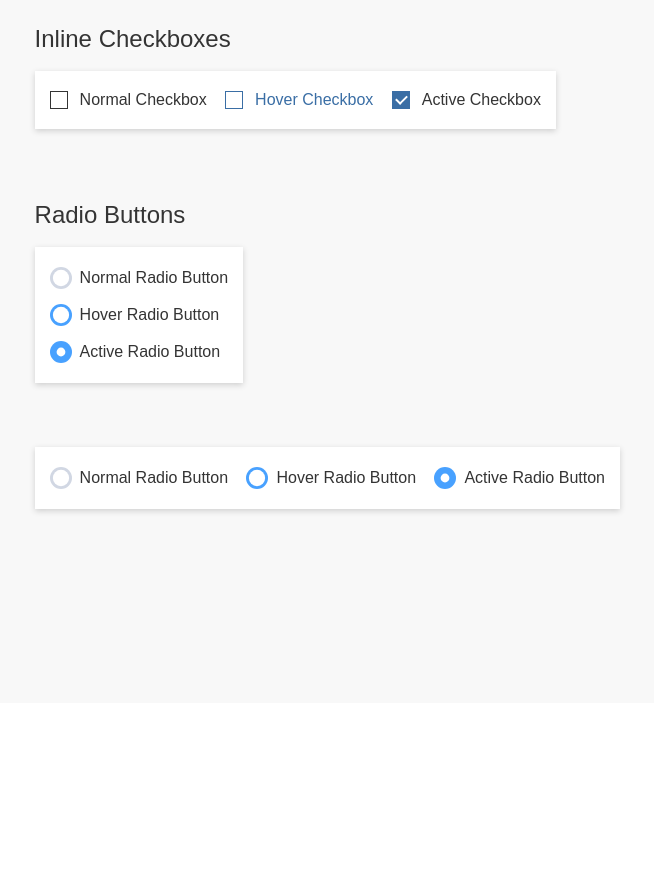
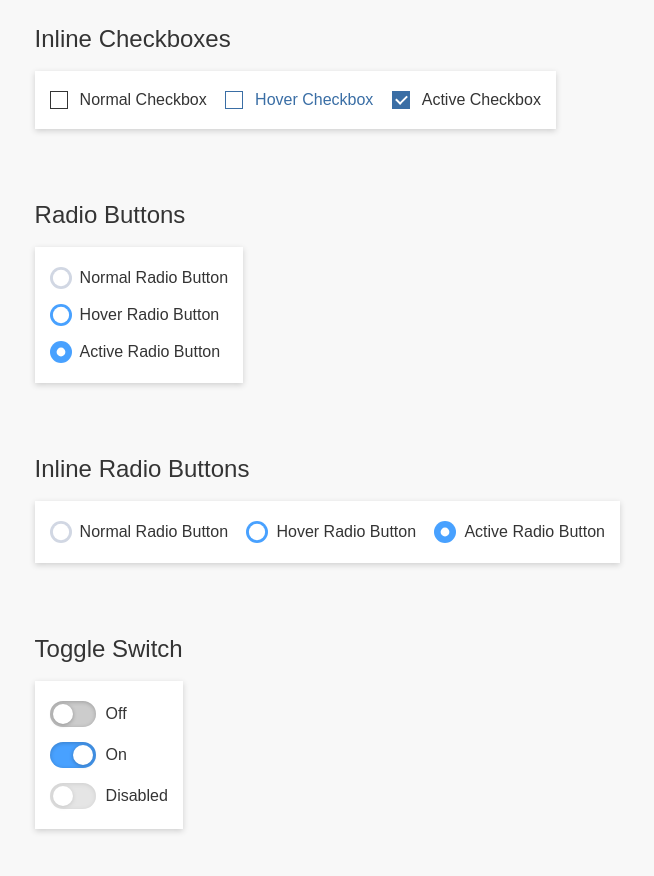
Before and after one commit to luxotus/ui-components-library, a website built with webpack: page index.html in a window 1280 px wide. Shown: the part 6978-7854 px from the top of the page, without its empty margins (87-741 px from the left). Before the commit the page ends 7681 px from the top, so only its background shows below. Built offline with nearby package versions, Linux system fonts and the light colour scheme; a small style sheet from the web is missing; a web font is replaced by a local one.

Commit message:
added toggle switch and tweak to inline radio btns

```diff
--- a/index.html
+++ b/index.html
@@ -1422,6 +1422,9 @@
             </div>
           </div>
         </div>
+      </div>
+      <div class="sub-section">
+        <h2 class="sub-title">Inline Radio Buttons</h2>
         <div class="form-input-wrapper">
           <div class="form-input-item">
             <div class="box-area">
@@ -1444,6 +1447,39 @@
           </div>
         </div>
       </div>
+      <div class="sub-section">
+        <h2 class="sub-title">Toggle Switch</h2>
+        <div class="form-input-wrapper">
+          <div class="form-input-item">
+            <div class="box-area">
+              <div class="toggle-switch-wrapper">
+                <label class="switch">
+                  <input type="checkbox">
+                  <span class="slider round"></span>
+                </label>
+                <p>Off</p>
+              </div>
+              <div class="toggle-switch-wrapper">
+                <label class="switch">
+                  <input type="checkbox" checked>
+                  <span class="slider round"></span>
+                </label>
+                <p>On</p>
+              </div>
+              <div class="toggle-switch-wrapper">
+                <label class="switch">
+                  <input type="checkbox" disabled>
+                  <span class="slider round"></span>
+                </label>
+                <p>Disabled</p>
+              </div>
+            </div>
+            <div class="view-code">
+              <button data-title="Form Inputs - Toggle Switch" data-target=".switch" data-css="sass/components/form-inputs/_toggle-switch.scss">View Code</button>
+            </div>
+          </div>
+        </div>
+      </div>
     </section>
   </div>
   <script src="public/scripts/main.js"></script>
--- a/sass/components/form-inputs/_radio.scss
+++ b/sass/components/form-inputs/_radio.scss
@@ -1,6 +1,7 @@
 .radio {
   display: block;
   cursor: pointer;
+  user-select: none;
 }
 
 .radio:not(:last-child):not(.radio-inline) {
--- /dev/null
+++ b/sass/components/form-inputs/_toggle-switch.scss
@@ -0,0 +1,61 @@
+.switch {
+  position: relative;
+  display: inline-block;
+  width: 46px;
+  height: 26px;
+  user-select: none;
+}
+
+.switch input {
+  opacity: 0;
+  width: 0;
+  height: 0;
+}
+
+.slider {
+  position: absolute;
+  cursor: pointer;
+  top: 0;
+  left: 0;
+  right: 0;
+  bottom: 0;
+  background-color: #ccc;
+  -webkit-transition: .4s;
+  transition: .4s;
+  box-shadow: inset 0 1px 4px rgba(0, 0, 0, 0.22);
+}
+
+.slider:before {
+  position: absolute;
+  content: "";
+  height: 20px;
+  width: 20px;
+  left: 3px;
+  bottom: 3px;
+  background-color: white;
+  -webkit-transition: .4s;
+  transition: .4s;
+}
+
+input:checked + .slider {
+  background-color: #48a1ff;
+}
+
+input:disabled + .slider {
+  opacity: .5;
+}
+
+input:checked + .slider:before {
+  -webkit-transform: translateX(20px);
+  -ms-transform: translateX(20px);
+  transform: translateX(20px);
+}
+
+.slider.round {
+  border-radius: 26px;
+}
+
+.slider.round:before {
+  border-radius: 50%;
+  box-shadow: 0px 1px 4px 0px rgba(0, 0, 0, 0.29);
+}
--- a/sass/sections/_form-inputs.scss
+++ b/sass/sections/_form-inputs.scss
@@ -46,8 +46,24 @@
         background-color: #48a1ff;
       }
     }
+
+    .toggle-switch-wrapper {
+      display: flex;
+      align-items: center;
+
+      p {
+        font-size: 16px;
+        font-weight: 500;
+        margin-left: 10px;
+      }
+    }
+
+    .toggle-switch-wrapper:not(:last-child) {
+      margin-bottom: 15px;
+    }
   }
 
   @import '../components/form-inputs/checkbox';
   @import '../components/form-inputs/radio';
+  @import '../components/form-inputs/toggle-switch';
 }
```
Also changed, not shown: public/styles/main.css.
